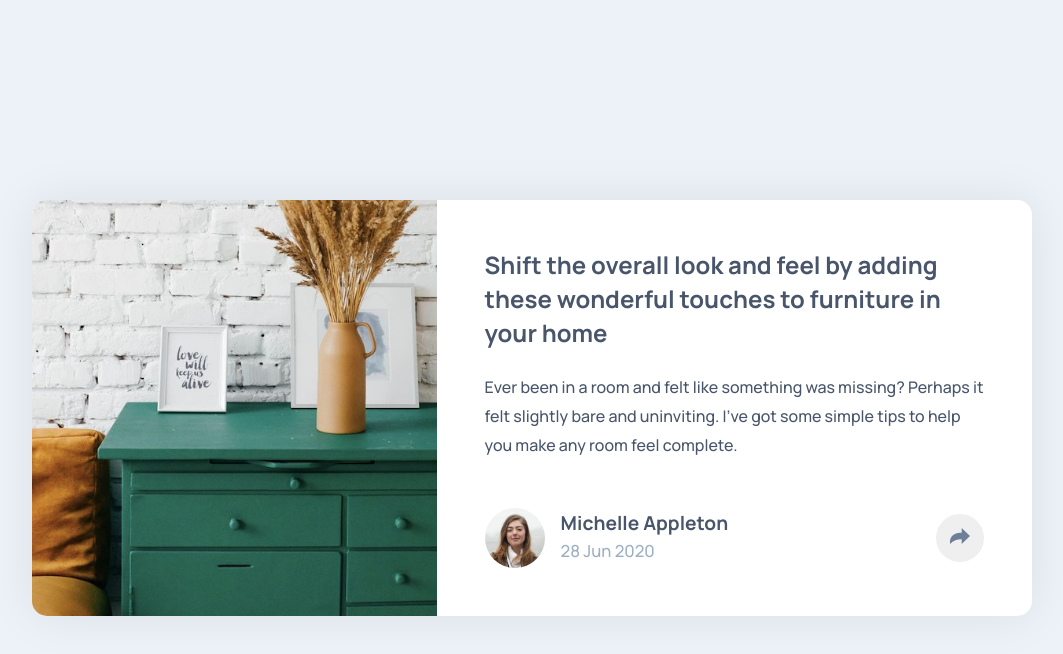
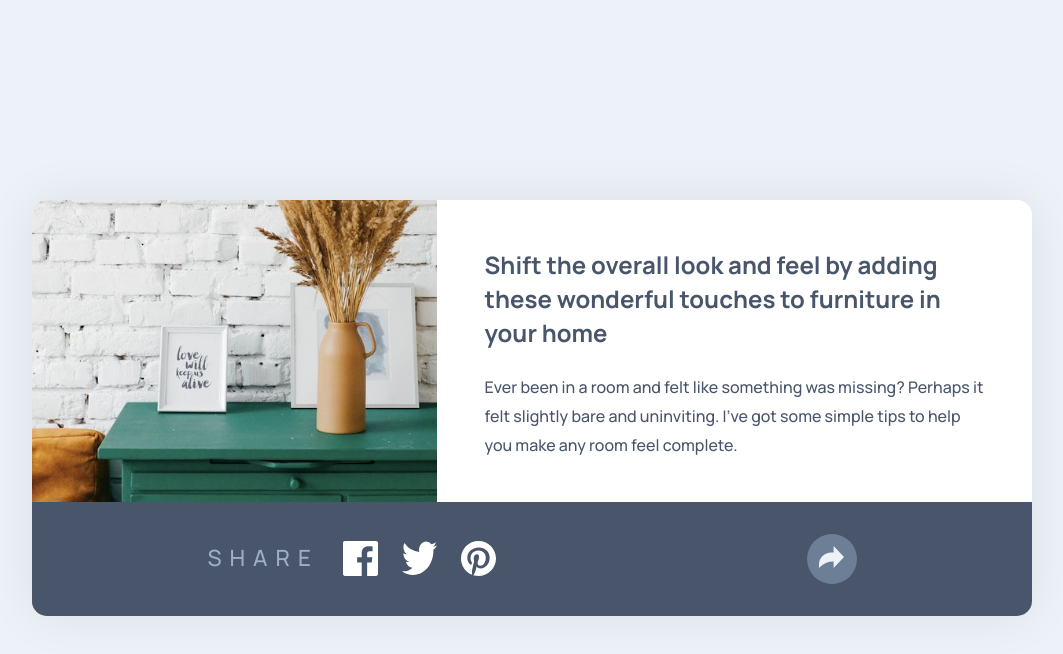
Before and after one commit to cacosted/article-preview, a website: page index.html in a window 1280 px wide. Both pictures are taken after a click on the button 1067 px from the left and 537 px from the top of the page. Shown: the whole page, without its empty margins (108-1171 px from the left). Drawn offline with Linux system fonts and the light colour scheme.

Commit message:
Added social media section with button toggle

```diff
--- a/index.html
+++ b/index.html
@@ -41,15 +41,20 @@
             </div>
           </div>
 
-          <button id="btn-share" class="btn btn--share" type="button">
+          <button id="btn-share" class="btn btn__share" type="button">
             <img class="btn__img" src="./images/icon-share.svg">
           </button>
 
-          <div class="contacts">
-            <p class="contacts-title">share</p>
-            <i>Facebook</i>
-            <i>Twitter</i>
-            <i>Pinterest</i>
+          <div id="social-media" class="contacts hidden">
+            <div class="contacts__media">
+              <p class="contacts__title">share</p>
+              <img class="contacts__img" src="./images/icon-facebook.svg" alt="Facebook">
+              <img class="contacts__img" src="./images/icon-twitter.svg" alt="twitter">
+              <img class="contacts__img" src="./images/icon-pinterest.svg" alt="pinterest">
+            </div>
+            <button id="btn-share" class="btn btn__share btn__share--active" type="button">
+              <img class="btn__img" src="./images/icon-share-light.svg">
+            </button>
           </div>
         </footer>
 
--- a/main.js
+++ b/main.js
@@ -1 +1,9 @@
-console.log('namae')
+const $ = selector => document.querySelector(selector)
+const socialDiv = $('#social-media')
+
+document.querySelectorAll('#btn-share').forEach(element => {
+    element.addEventListener('click', event => {
+      socialDiv.classList.toggle("hidden")
+    })
+  }
+)
--- a/styles/btn.styl
+++ b/styles/btn.styl
@@ -1,14 +1,15 @@
 .btn
 
-  &--share
+  &__share
     border: none
     padding: 0
     aspect-ratio: 1
-    width: 48px
+    width: 50px
     border-radius: 100%
 
   &__img
-    width: 40%
+    width: 50%
 
-  // &:active
-  //   background: green
+  &__share--active
+    background-color: main-light
+    color: red
--- a/styles/card.styl
+++ b/styles/card.styl
@@ -4,6 +4,7 @@
   border-radius: 15px
   overflow: hidden
   max-width: 500px
+  position: relative
 
   &__content
     padding: 3em
--- /dev/null
+++ b/styles/contacts.styl
@@ -0,0 +1,28 @@
+.contacts
+  background-color: main-dark
+  color: accent-light
+  position: absolute
+  inset-inline-start: 0
+  inset-block-end: 0
+  padding: 2em
+  width: 100%
+
+  display: flex
+  align-items: center
+  justify-content: space-around
+  gap: 1.5em
+
+  &__media
+    display: flex
+    align-items: center
+    gap: 1.5em
+
+  &__title
+    text-transform: uppercase;
+    font-size: 1.4rem
+    letter-spacing: .5rem
+    color: main-color
+
+  &__img
+    aspect-ratio: 1
+    width: 35px
--- a/styles/main.styl
+++ b/styles/main.styl
@@ -9,9 +9,11 @@
 @require 'card'
 @require 'user'
 @require 'btn'
-
-.contacts
-  display: none
+@require 'contacts'
 
 @media (min-width: 800px)
   @require 'card-desktop'
+
+// Utilies
+.hidden
+  display: none
```
Also changed, not shown: images/icon-share-light.svg (added), public/main.css.
